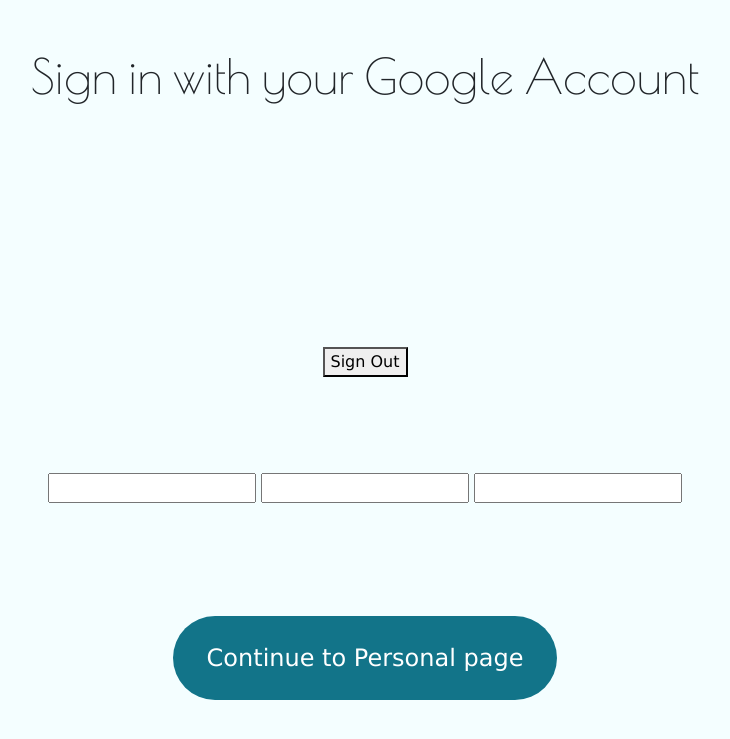
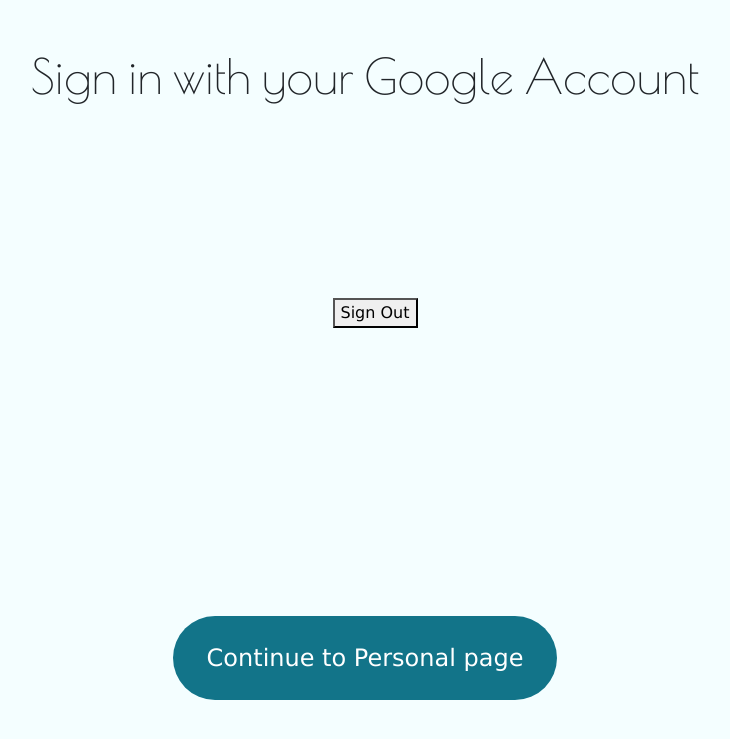
Before and after one commit to jaredjhe/Skatezy, a Flask app: page /login in a window 1280 px wide. Shown: the top 739 px of the page, without its empty margins (275-1005 px from the left). Run offline with Flask 2, Linux system fonts and the light colour scheme; some libraries are stand-ins or nearby versions; some web fonts are replaced.

Commit message:
Format googlelogin

```diff
--- a/static/css/googlelogin.css
+++ b/static/css/googlelogin.css
@@ -19,3 +19,11 @@
   display: flex;
   flex-direction: row;
 }
+
+.g-signin2 {
+  margin-right: 20px;
+}
+
+.content {
+  flex-direction: column;
+}
--- a/templates/googlelogin.html
+++ b/templates/googlelogin.html
@@ -10,18 +10,12 @@
  <body>
     <div class="main">
       <h1>Sign in with your Google Account</h1>
-
     <div class="sign-in-out-buttons">
       <div class="g-signin2" data-onsuccess="onSignIn"></div>
-      <div id = "content"></div>
+      <button onclick="signOut()">Sign Out</button>
     </div>
+    <div id = "content"></div>
 
-    <button onclick="signOut()">Sign Out</button>
-    <form>
-	    <input name="userName1" id="userName1" value="">
-      <input name="email1" id="email1" value="">
-      <input name="profilePic1" id="profilePic1" value="">
-	  </form>
     <div class="button">
       <a href="personal">Continue to Personal page</a>
     </div>
@@ -43,9 +37,7 @@
         var email = googleProfile.getEmail()
         var profilePic = googleProfile.getImageUrl()
 
-        document.forms[0].userName1.value = userName;
-        document.forms[0].email1.value = email;
-        document.forms[0].profilePic1.value = profilePic;
+
       }
       function signOut(){
         gapi.auth2.getAuthInstance().signOut().then(function(){
```
